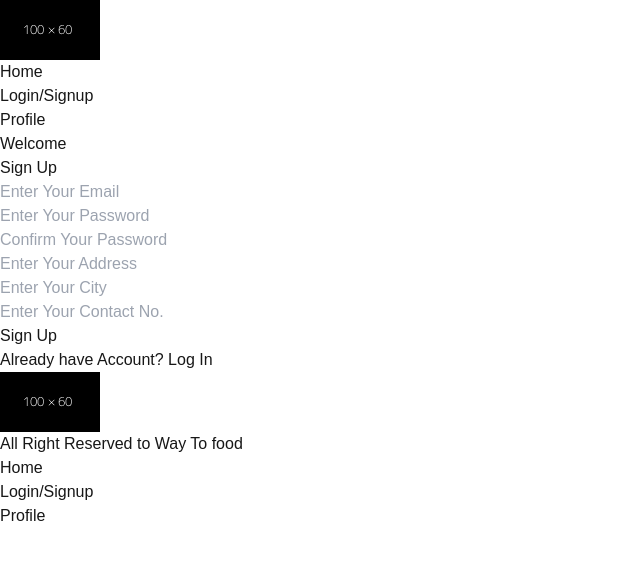
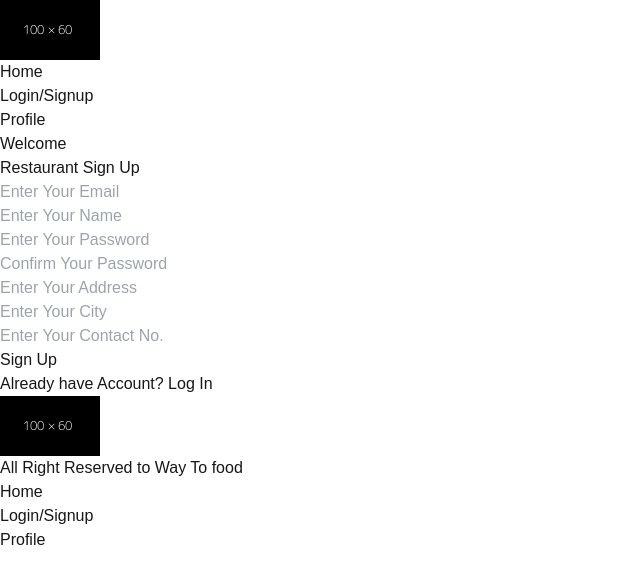
Before and after one commit to safatsaat2/way-to-food, a Next.js app: page /restaurant in a window 1280 px wide. Both pictures are taken after a click on the button "Do Not have Account? Signup". Shown: the top 584 px of the page, without its empty margins (0-640 px from the left). Built offline with nearby package versions, Linux system fonts and the light colour scheme.

Commit message:
signup form data handling

```diff
--- a/src/app/_components/RestaurantSignUp.js
+++ b/src/app/_components/RestaurantSignUp.js
@@ -1,33 +1,52 @@
+import { useState } from "react";
 
 
 const RestaurantSignUp = () => {
+
+    const [email, setEmail] = useState("");
+    const [name, setName] = useState("");
+    const [password, setPassword] = useState("");
+    const [cPassword, setCPassword] = useState("");
+    const [address, setAddress] = useState("");
+    const [city, setCity] = useState("");
+    const [number, setNumber] = useState("");
+
+
+    const handleSignUp = ()=>{
+    console.log(email, name, password, cPassword, city, address, number)
+    }
+
+
     return (
         <>
             <div className=" max-w-[600px] w-full mx-auto bg-white border p-10 mt-4 rounded-md">
             <h3 className="text-3xl text-slate-900 text-center">
-            Sign Up
+            Restaurant Sign Up
             </h3>
             <div className="flex flex-col gap-4 justify-center mt-5">
                 <div>
-                    <input className="w-full p-3 bg-slate-200 rounded-sm" type="text" placeholder="Enter Your Email " />
+                    <input className="w-full p-3 bg-slate-200 rounded-sm" type="text"  placeholder="Enter Your Email " value={email} onChange={(e)=>setEmail(e.target.value)} />
                 </div>
                 <div>
-                    <input className="w-full p-3 bg-slate-200 rounded-sm" type="password" placeholder="Enter Your Password " />
+                    <input className="w-full p-3 bg-slate-200 rounded-sm" type="text"  placeholder="Enter Your Name " value={name} onChange={(e)=>setName(e.target.value)} />
                 </div>
                 <div>
-                    <input className="w-full p-3 bg-slate-200 rounded-sm" type="password" placeholder="Confirm Your Password " />
+                    <input className="w-full p-3 bg-slate-200 rounded-sm" type="password" placeholder="Enter Your Password " value={password} onChange={(e)=>setPassword(e.target.value)} />
                 </div>
                 <div>
-                    <input className="w-full p-3 bg-slate-200 rounded-sm" type="text" placeholder="Enter Your Address " />
+                    <input className="w-full p-3 bg-slate-200 rounded-sm" type="password" placeholder="Confirm Your Password " value={cPassword} onChange={(e)=>setCPassword(e.target.value)} />
                 </div>
                 <div>
-                    <input className="w-full p-3 bg-slate-200 rounded-sm" type="text" placeholder="Enter Your City " />
+                    <input className="w-full p-3 bg-slate-200 rounded-sm" type="text" placeholder="Enter Your Address " value={address} onChange={(e)=>setAddress(e.target.value)} />
                 </div>
                 <div>
-                    <input className="w-full p-3 bg-slate-200 rounded-sm" type="number" placeholder="Enter Your Contact No. " />
+                    <input className="w-full p-3 bg-slate-200 rounded-sm" type="text" placeholder="Enter Your City " value={city} onChange={(e)=>setCity(e.target.value)} />
+                </div>
+                <div>
+                    <input className="w-full p-3 bg-slate-200 rounded-sm" type="number" placeholder="Enter Your Contact No. " value={number} onChange={(e)=>setNumber(e.target.value)} />
                 </div>
                 <div className="flex justify-center items-center rounded-sm">
-                    <button className="bg-indigo-600 text-white px-4 py-2 rounded-sm">
+                    <button onClick={()=>{handleSignUp()}} className="bg-indigo-600 text-white px-4 py-2 rounded-sm">
                         Sign Up
                     </button>
                 </div>
```
